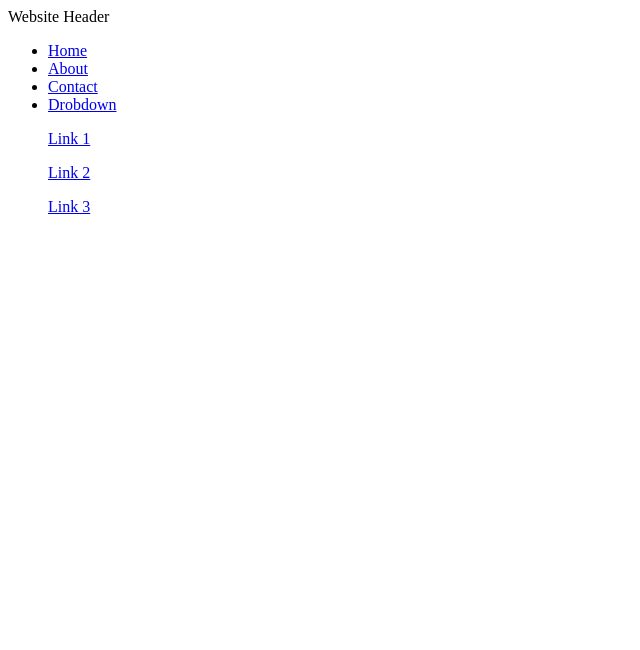
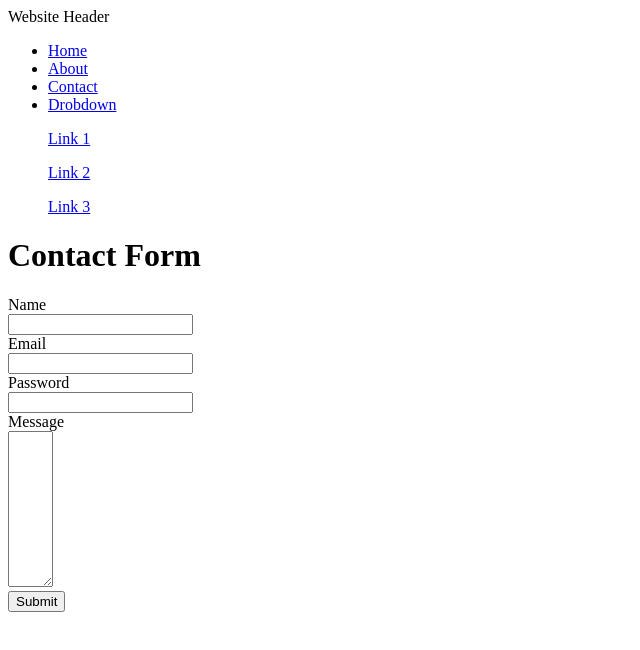
Before and after one commit to Esmaily22/Assignment-9, a plain HTML site: page index.html in a window 1280 px wide. Shown: the whole page, without its empty margins (0-640 px from the left). Drawn offline with Linux system fonts and the light colour scheme.

Commit message:
Add form

```diff
--- a/index.html
+++ b/index.html
@@ -26,7 +26,20 @@
 
             </ul>
         </div>
-
+        <h1>Contact Form</h1>
+        <div id="dev4">
+            <form id="form">
+                <label>Name</label><br>
+                <input type="text"><br>
+                <label>Email</label><br>
+                <input type="text"><br>
+                <label>Password</label><br>
+                <input type="text"><br>
+                <label>Message</label><br>
+                <textarea name="" id="" cols="3" rows="10"></textarea><br>
+                <input type="button" value="Submit"><br>
+            </form>
+        </div>
      </div>
    </div>
 </body>
```
